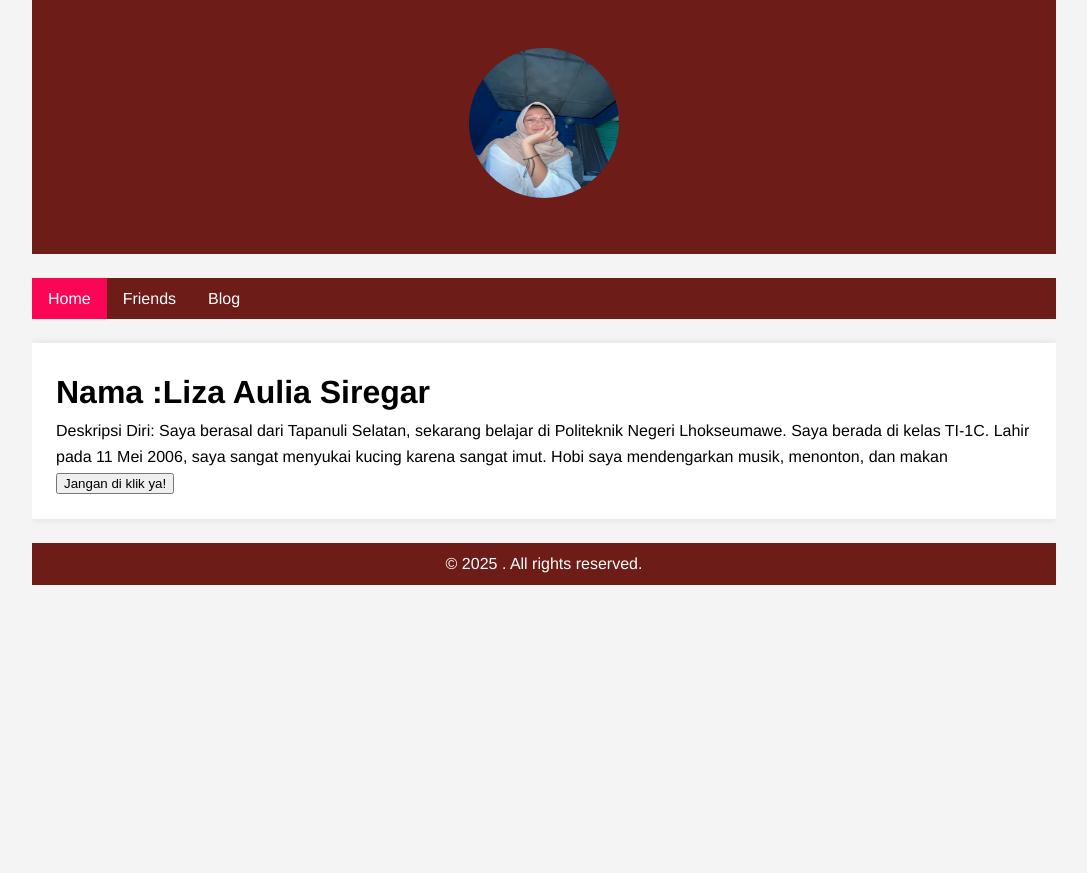
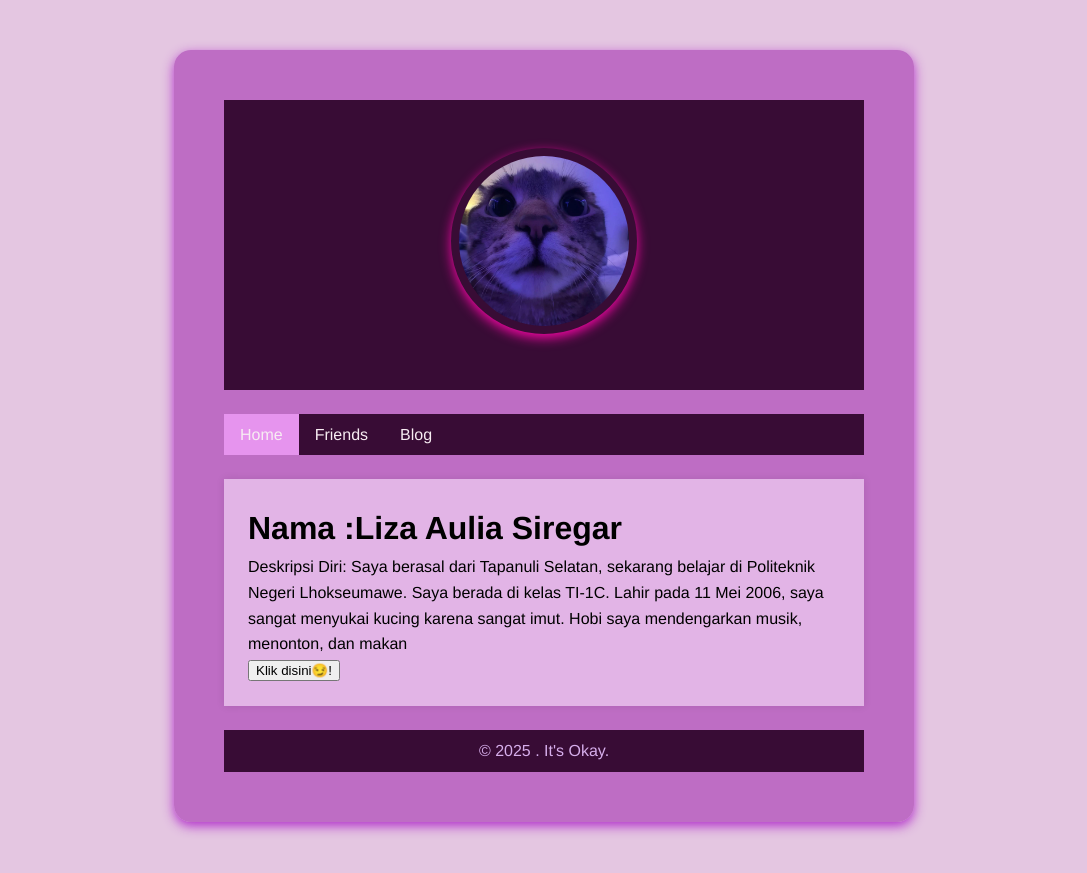
Before and after one commit to lizaauliasiregar/lizaauliasiregar.github.io, a Jekyll site: the page built from index.html, in a window 1280 px wide. Shown: the top 873 px of the page, without its empty margins (96-1183 px from the left). Built offline with Jekyll 4.4.1, drawn with Linux system fonts in a browser that asks for light colours.

Commit message:
Update folder

```diff
--- a/_layouts/default.html
+++ b/_layouts/default.html
@@ -22,7 +22,7 @@
 <body>
     <div class="container">
         <header>
-            <img src="{{ site.baseurl }}/assets/images/PROFIL.jpg" alt="Profile Picture"
+            <img src="{{ site.baseurl }}/assets/images/KUCING.jpg" alt="Profile Picture"
             class="profile-picture">
             <h1>{{ site.title }}</h1>
             <p>{{ site.description }}</p>
@@ -37,7 +37,7 @@
         </main>
 
         <footer>
-            <p>&copy; {{ site.time | date: '%Y' }} {{ site.title }}. All rights reserved.</p>
+            <p>&copy; {{ site.time | date: '%Y' }} {{ site.title }}. It's Okay.</p>
         </footer>
     </div>
 </body>
--- a/_sass/main.scss
+++ b/_sass/main.scss
@@ -1,5 +1,5 @@
-$primary-color: #6e1c17;
-$secondary-color: #fb0557;
+$primary-color: #380c35;
+$secondary-color: #e694ee;
 $font-stack: Helvetica, sans-serif;
 
 body,
@@ -11,27 +11,27 @@ p {
 
 body {
     font-family: $font-stack; line-height: 1.6;
-    background-color: #f4f4f4;
+    background-color: #ca90c581;
 }
 
 header {
-    text-align: center; padding: 24px; color: #fff;
+    text-align: center; padding: 24px; color: #ecebe7;
     background-color: $primary-color;
 }
 
 main {
     padding: 24px; margin-top: 24px;
     box-shadow: 0 0 8px rgba(0, 0, 0, 0.1);
-    background-color: #fff;
+    background-color: #ebc5eed0;
 }
 
 footer {
-    text-align: center; padding: 8px; margin-top: 24px; color: #fff;
+    text-align: center; padding: 8px; margin-top: 24px; color: #d6aeeb;
     background-color: $primary-color;
 }
 
 h2 {
-    color: #333; margin-bottom: 8px;
+    color: #426569; margin-bottom: 8px;
 }
 
 nav {
@@ -43,7 +43,7 @@ nav {
     li {
         float: left;
         a {
-            display: block; color: white; text-align: center; padding: 8px 16px;
+            display: block; color: rgb(247, 236, 242); text-align: center; padding: 8px 16px;
             text-decoration: none;
             &:hover:not(.active) {
                 background-color: $secondary-color;
@@ -53,13 +53,22 @@ nav {
 }
 
 .container {
-    width: 80%; margin: auto; overflow: hidden;
+    width: 50%; margin: 50px auto; overflow: hidden;
+    padding: 50px;
+    border-radius: 17px; background-color: #ae47b8b2;
+    box-shadow: 0 4px 12px rgba(175, 39, 202, 0.952);
+
 }
 
 .profile-picture {
-    width: 150px; height: 150px; border-radius: 50%; margin: 24px auto;
+    width: 170px; height: 170px; border-radius: 50%; margin: 24px auto;
     background-color: $secondary-color;
 }
+.profile-picture {
+    box-shadow: 0 4px 12px rgb(245, 6, 165);
+    border: 8px solid $primary-color;
+}
+
 
 .active {
     background-color: $secondary-color;
--- a/assets/js/scripts.js
+++ b/assets/js/scripts.js
@@ -1,3 +1,3 @@
 function myFunction() {
-    alert("Udah dibilang jangan di klik!!");
+    alert("SEMANGAT SEMUANYA!!");
 }
--- a/index.html
+++ b/index.html
@@ -6,4 +6,4 @@ title: Home
 <h1> Nama :Liza Aulia Siregar</h1>
 <p>Deskripsi Diri: Saya berasal dari Tapanuli Selatan, sekarang belajar di Politeknik Negeri Lhokseumawe. Saya berada di kelas TI-1C. Lahir pada 11 Mei 2006, saya sangat menyukai kucing karena sangat imut. Hobi saya mendengarkan musik, menonton, dan makan </p>
 
-<button onclick="myFunction()">Jangan di klik ya!</button>
+<button onclick="myFunction()">Klik disini😏!</button>
```
Also changed, not shown: _posts/2025-03-21-html-link-dan-list.md (+1 -1 lines), assets/images/IMUT.jpg (added), assets/images/KUCING.jpg (added), assets/images/PROFIL.jpg (deleted), assets/images/gojo.jpg (deleted), 8 other files.
